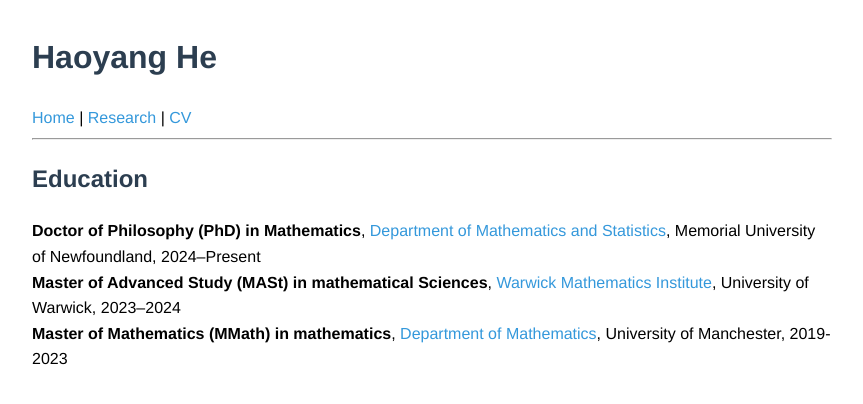
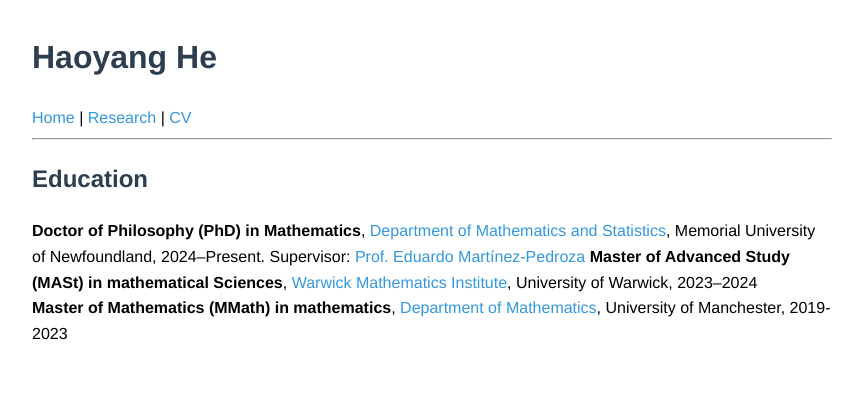
Before and after one commit to haoyang-he/haoyang-he.github.io, a Jekyll site: the page built from cv.md, in a window 1280 px wide. Shown: the top 404 px of the page, without its empty margins (208-1071 px from the left). Built offline with Jekyll 4.4.1, drawn with Linux system fonts in a browser that asks for light colours.

Commit message:
Update cv.md

```diff
--- a/cv.md
+++ b/cv.md
@@ -5,6 +5,6 @@ title: Curriculum Vitae
 
 ## Education
 
-**Doctor of Philosophy (PhD) in Mathematics**, [Department of Mathematics and Statistics](https://mun.ca/math/), Memorial University of Newfoundland, 2024–Present
+**Doctor of Philosophy (PhD) in Mathematics**, [Department of Mathematics and Statistics](https://mun.ca/math/), Memorial University of Newfoundland, 2024–Present. Supervisor: [Prof. Eduardo Martínez-Pedroza](https://www.math.mun.ca/~emartinezped/)
 **Master of Advanced Study (MASt) in mathematical Sciences**, [Warwick Mathematics Institute](https://warwick.ac.uk/fac/sci/maths/), University of Warwick, 2023–2024
 **Master of Mathematics (MMath) in mathematics**, [Department of Mathematics](https://www.maths.manchester.ac.uk/), University of Manchester, 2019-2023
```
